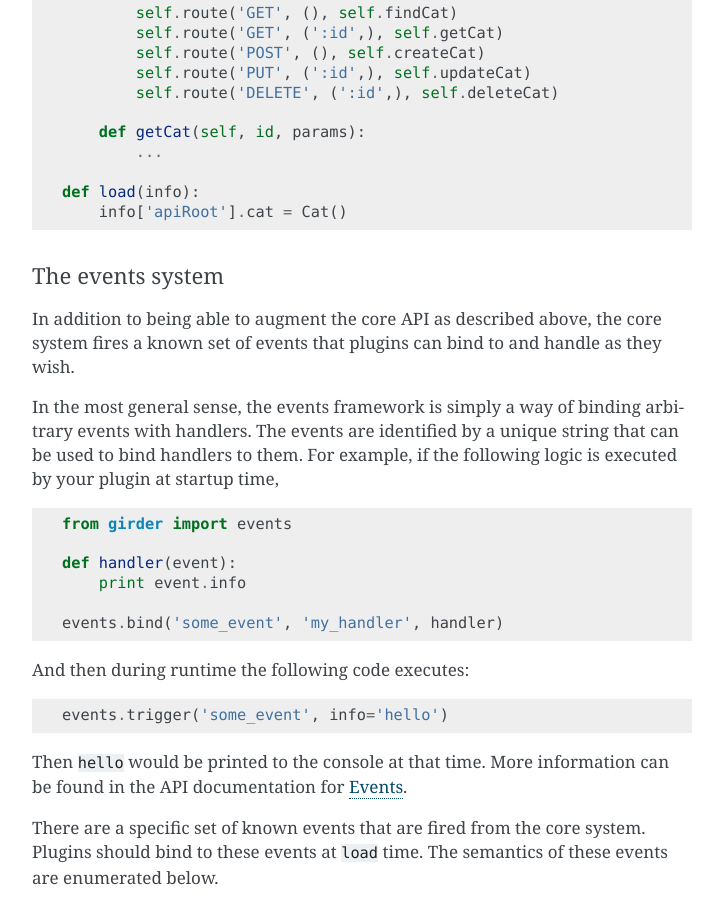
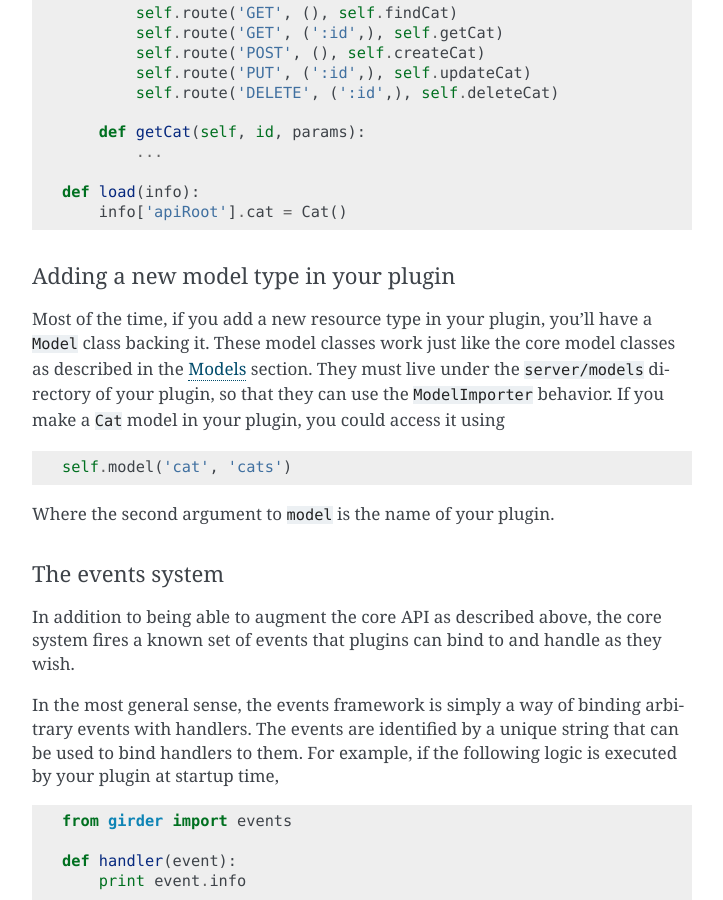
Before and after one commit to girder/girder, a Sphinx documentation site: the page built from docs/development.rst, in a window 1280 px wide and 900 px high, scrolled down 6326 px. Shown: the whole window, without its empty margins (388-1111 px from the left). Built offline with Sphinx 7.4.7, drawn with Linux system fonts in a browser that asks for light colours; some of the changed text lies outside the part shown.

Commit message:
Docs about models and model importing

```diff
--- a/docs/development.rst
+++ b/docs/development.rst
@@ -231,7 +231,7 @@ the ``girder.plugins`` package. This will work for your own plugin, but you can
 also import modules from any active plugin. You can also import core girder
 modules using the ``girder`` package as usual. Example: ::
 
-    from girder.plugins.my_plugin import some_module
+    from girder.plugins.cats import some_module
     from girder import events
 
 Adding a new route to the web API
@@ -297,6 +297,20 @@ classes, and we can add it to the API in the ``load()`` method. ::
 
     def load(info):
         info['apiRoot'].cat = Cat()
+
+Adding a new model type in your plugin
+**************************************
+
+Most of the time, if you add a new resource type in your plugin, you'll have a
+``Model`` class backing it. These model classes work just like the core model
+classes as described in the :ref:`models` section. They must live under the
+``server/models`` directory of your plugin, so that they can use the
+``ModelImporter`` behavior. If you make a ``Cat`` model in your plugin, you
+could access it using ::
+
+    self.model('cat', 'cats')
+
+Where the second argument to ``model`` is the name of your plugin.
 
 The events system
 *****************
```
Also changed, not shown: docs/api-docs.rst (+36 -0 lines).
